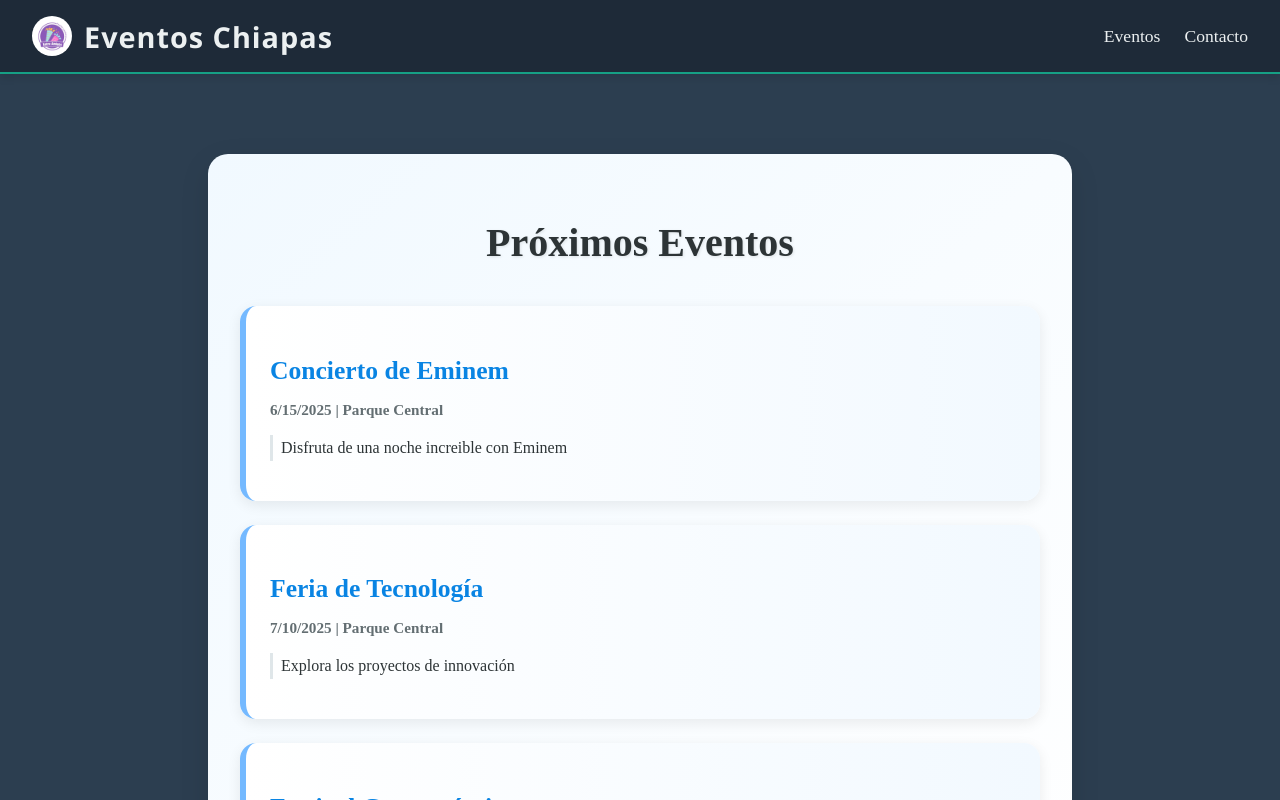
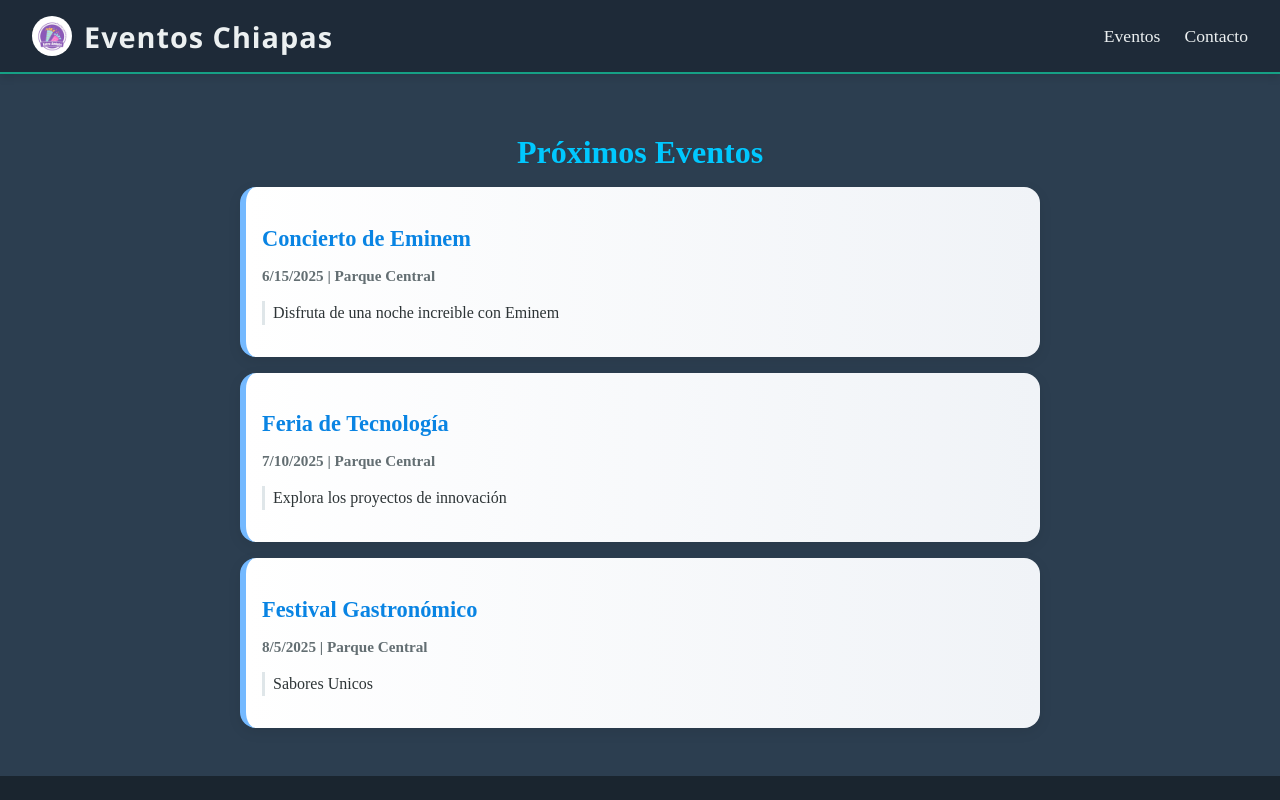
Before and after one commit to alexander1939/EventChiapas, a React (Vite) app: page /events in a window 1280 px wide. Built offline with nearby package versions, Linux system fonts and the light colour scheme.

Commit message:
Correccion de card de event, no era adecuado para una vista de eventos

```diff
--- a/src/assets/styles/event.css
+++ b/src/assets/styles/event.css
@@ -1,18 +1,11 @@
 .event-wrapper {
-    background: white;
-    border-radius: 16px;
-    padding: 2rem;
-    max-width: 700px;
-    margin: 3rem auto;
-    color: #2c3e50;
-    box-shadow: 0 8px 24px rgba(0, 0, 0, 0.15);
-    animation: fadeIn 0.6s ease-in-out;
-    transition: transform 0.3s ease;
-  }
+  padding: 0.1rem 1rem 1rem 1rem;
+  max-width: 800px;
+  margin: 0 auto;
+  color: #2c3e50;
+  animation: fadeIn 0.6s ease-in-out;
+}
 
-  .event-wrapper:hover {
-    transform: translateY(-3px);
-  }
 
 /* Animación */
 @keyframes fadeIn {
@@ -26,46 +19,29 @@
   }
 }
 
-/* Contenedor principal */
-.event-wrapper {
-  background: linear-gradient(to bottom right, #f1f9ff, #ffffff);
-  border-radius: 20px;
-  padding: 2rem;
-  max-width: 800px;
-  margin: 3rem auto;
-  color: #2c3e50;
-  box-shadow: 0 10px 30px rgba(0, 0, 0, 0.1);
-  animation: fadeIn 0.6s ease-in-out;
-  transition: transform 0.3s ease;
-}
-
-.event-wrapper:hover {
-  transform: translateY(-4px);
-}
-
 /* Título */
 .event-title {
-  font-size: 2.5rem;
+  font-size: 2rem;
   font-weight: bold;
   text-align: center;
-  margin-bottom: 2.5rem;
-  color: #2d3436;
-  text-shadow: 1px 1px 3px rgba(0, 0, 0, 0.1);
+  margin-bottom: 1rem; /* ligeramente más compacto */
+  color: #00c8ff;
+  text-shadow: 1px 1px 3px rgba(0, 0, 0, 0.05);
 }
 
 /* Lista de eventos */
 .event-list {
   display: flex;
   flex-direction: column;
-  gap: 1.5rem;
+  gap: 1rem;
 }
 
 /* Tarjetas de eventos */
 .event-card {
-  background: linear-gradient(to right, #ffffff, #f2f9ff);
+  background: linear-gradient(to right, #ffffff, #f0f3f7);
   border-left: 6px solid #74b9ff;
   border-radius: 16px;
-  padding: 1.5rem;
+  padding: 1rem;
   box-shadow: 0 4px 14px rgba(0, 0, 0, 0.08);
   transition: box-shadow 0.3s ease, transform 0.2s ease;
 }
@@ -77,9 +53,9 @@
 
 /* Nombre del evento */
 .event-name {
-  font-size: 1.6rem;
+  font-size: 1.4rem;
   font-weight: 700;
-  margin-bottom: 0.5rem;
+  margin-bottom: 0.4rem;
   color: #0984e3;
 }
 
@@ -88,14 +64,14 @@
   font-size: 0.95rem;
   font-weight: 600;
   color: #636e72;
-  margin-bottom: 0.8rem;
+  margin-bottom: 0.6rem;
 }
 
 /* Descripción */
 .event-description {
   font-size: 1rem;
   color: #2d3436;
-  line-height: 1.6;
+  line-height: 1.5;
   padding-left: 0.5rem;
   border-left: 3px solid #dfe6e9;
 }
```
Also changed, not shown: src/assets/images/imagenesss1.jpeg (added).
